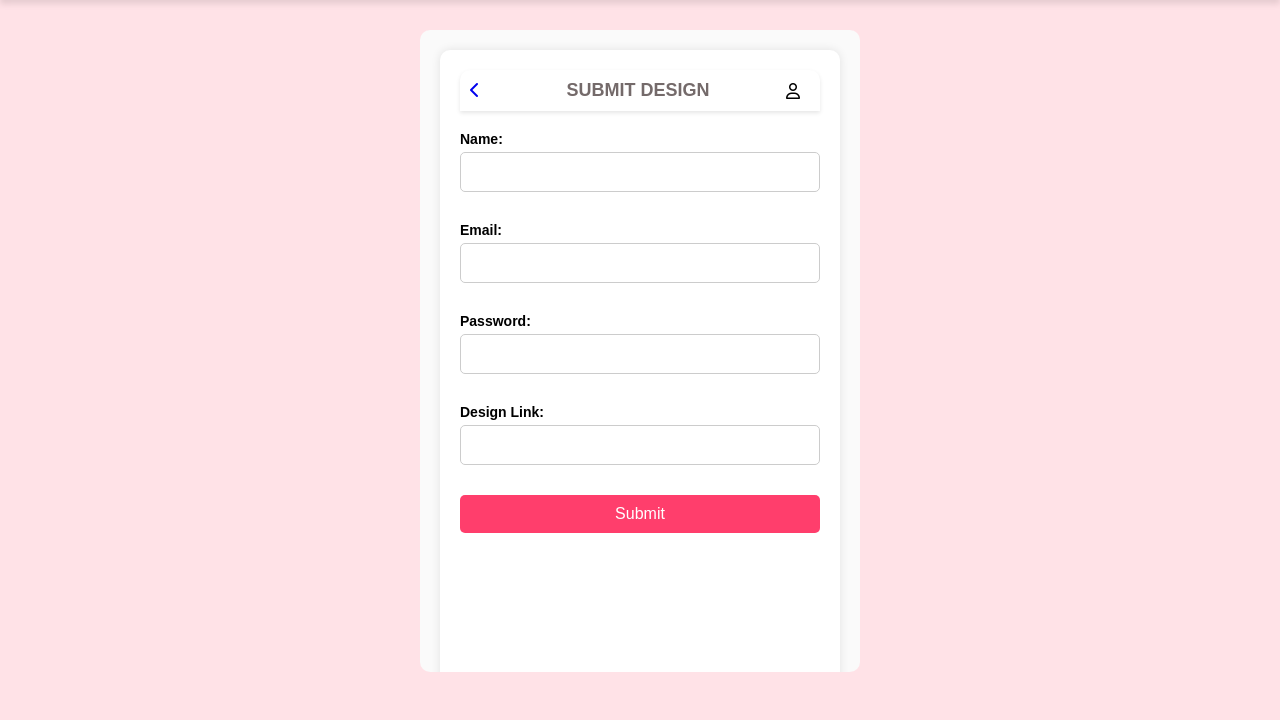
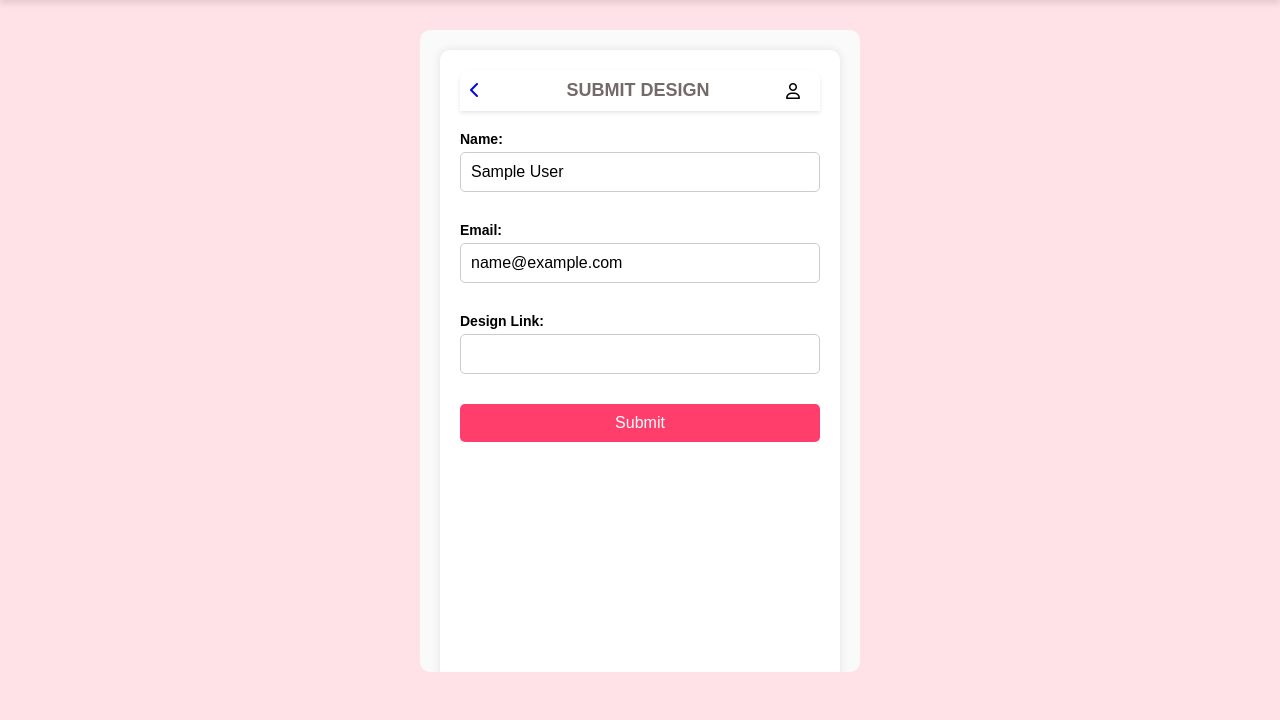
Before and after one commit to vansheeekaaa/FashionLab, a Django app: page /submit_design/ in a window 1280 px wide. Shown: the part 80-800 px from the top of the page. Run offline with Django 5.2, Linux system fonts and the light colour scheme; the visitor is signed in with stand-in values (Sample User, id 1).

Commit message:
Auto-fill during design submission

```diff
--- a/templates/submit_design.html
+++ b/templates/submit_design.html
@@ -1,4 +1,4 @@
-{% load static %}
+{%load static%}
 <!DOCTYPE html>
 <html lang="en">
 
@@ -70,15 +70,11 @@
                     {% csrf_token %}
                     <div class="form-group">
                         <label for="name">Name:</label>
-                        <input type="text" id="name" name="name" required>
+                        <input type="text" id="name" name="name" value="{{ user_name }}" required>
                     </div>
                     <div class="form-group">
                         <label for="email">Email:</label>
-                        <input type="email" id="email" name="email" required>
-                    </div>
-                    <div class="form-group">
-                        <label for="password">Password:</label>
-                        <input type="password" id="password" name="password" required>
+                        <input type="email" id="email" name="email" value="{{ user_email }}" required>
                     </div>
                     <div class="form-group">
                         <label for="design_link">Design Link:</label>
--- a/trends/forms.py
+++ b/trends/forms.py
@@ -5,7 +5,7 @@ from django.contrib.auth.models import User
 class DesignForm(forms.ModelForm):
     class Meta:
         model = DesignSubmission
-        fields = ['name', 'email', 'password', 'design_link']
+        fields = ['name', 'email', 'design_link']
         widgets = {
             'password': forms.PasswordInput(),
         }
--- a/trends/models.py
+++ b/trends/models.py
@@ -4,7 +4,6 @@ from django.db import models
 class DesignSubmission(models.Model):
     name = models.CharField(max_length=100)
     email = models.EmailField()
-    password = models.CharField(max_length=100)
     design_link = models.URLField()
     submitted_at = models.DateTimeField(auto_now_add=True)
     votes = models.IntegerField(default=0)
--- a/trends/views.py
+++ b/trends/views.py
@@ -58,19 +58,20 @@ def submit_design(request):
         password = request.POST.get('password')
         design_link = request.POST.get('design_link')
 
-        # Create a DesignSubmission instance with the current user
         design_submission = DesignSubmission(
             name=name,
             email=email,
-            password=password,
             design_link=design_link,
-            user=request.user  # Set the user field
+            user=request.user
         )
         design_submission.save()
+        return redirect('success')
 
-        return redirect('success')  # Redirect to a success page or another view
-
-    return render(request, 'submit_design.html')
+    context = {
+        'user_name': request.user.get_full_name() if request.user.get_full_name() else request.user.username,
+        'user_email': request.user.email
+    }
+    return render(request, 'submit_design.html', context)
 
 def index(request):
     return render(request, 'index.html')
```
Also changed, not shown: db.sqlite3, trends/migrations/0001_initial.py.
